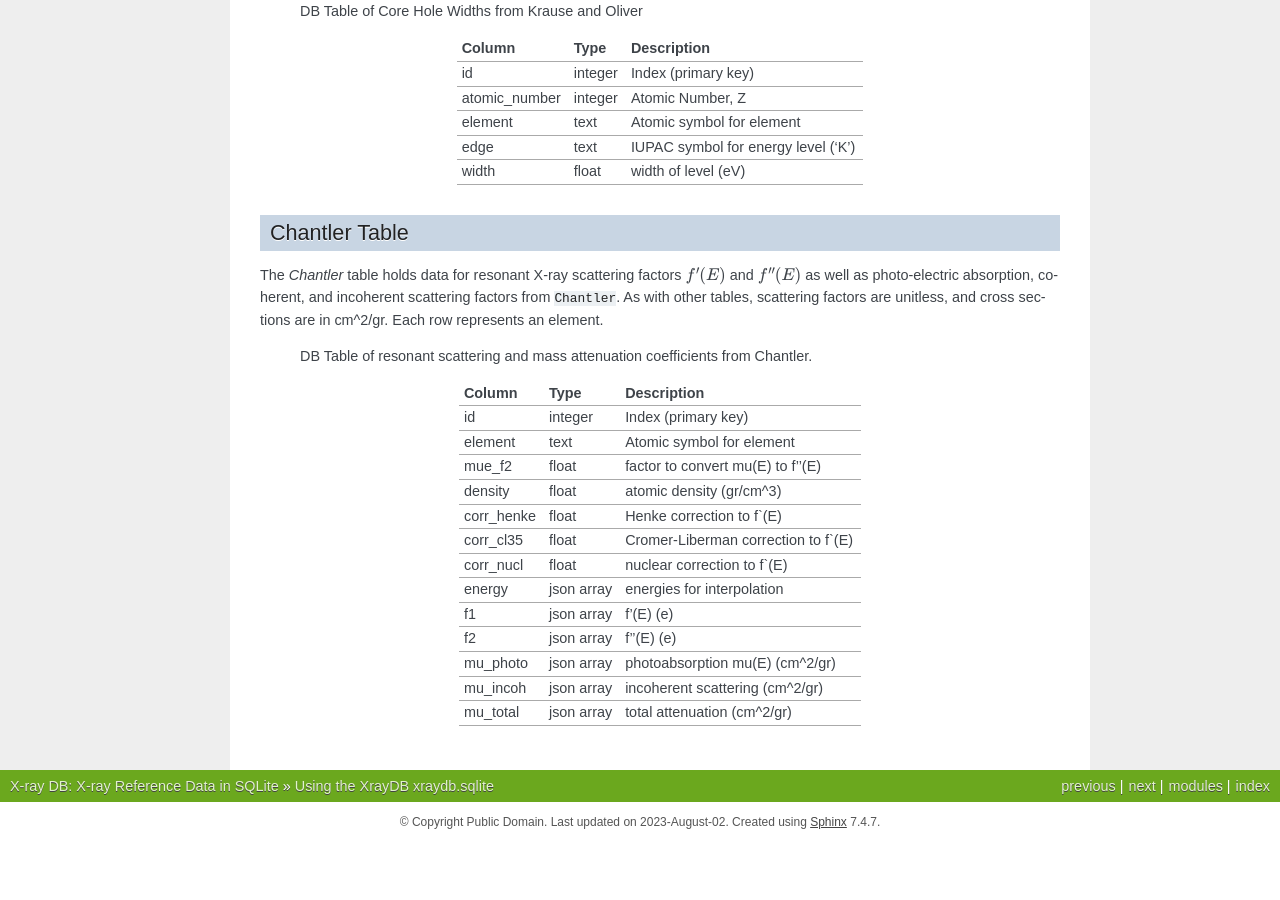
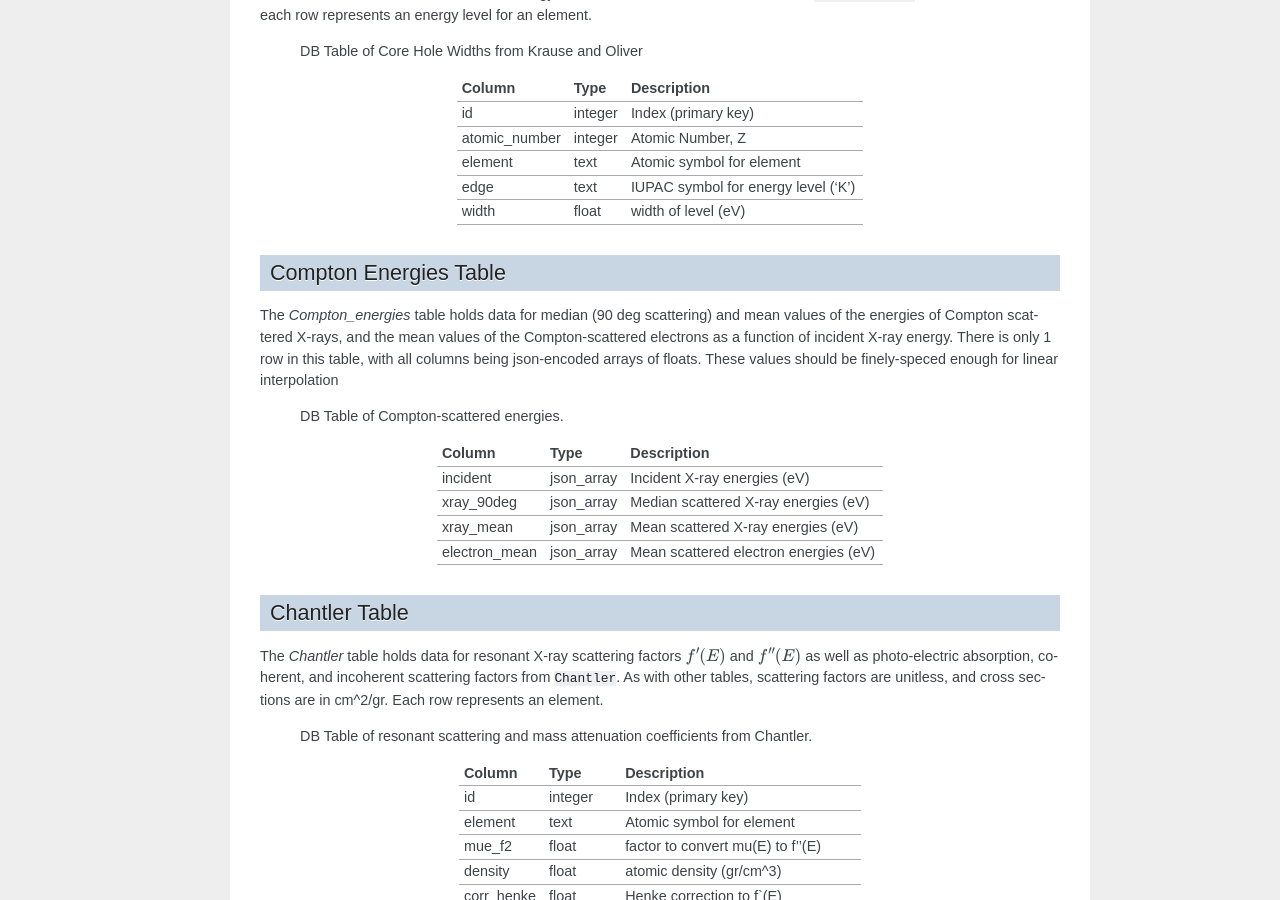
Before and after one commit to xraypy/XrayDB, a Sphinx documentation site: the page built from doc/dbschema.rst, in a window 1280 px wide and 900 px high, scrolled down 5125 px. Built offline with Sphinx 7.4.7, drawn with Linux system fonts in a browser that asks for light colours; the version number could not be read and is left out; cross-references to code outside the pages are shown as plain code; before the commit the page ends 5967 px from its top, so only the background shows below that; some of the changed text lies outside the part shown.

Commit message:
clean up Compton calc, add to doc of schema

```diff
--- a/doc/dbschema.rst
+++ b/doc/dbschema.rst
@@ -159,6 +160,8 @@ represents an element.
     |  atomic_number       | integer      | Atomic Number, Z                      |
     +----------------------+--------------+---------------------------------------+
     |  element             | text         | Atomic symbol                         |
+    +----------------------+--------------+---------------------------------------+
+    |  name                | text         | English name of element               |
     +----------------------+--------------+---------------------------------------+
     |  molar_mass          |  float       | Atomic mass in AMU                    |
     +----------------------+--------------+---------------------------------------+
@@ -424,6 +427,34 @@ energy level for an element.
     +-------------------------------+--------------+---------------------------------------+
 
 
+Compton Energies  Table
+------------------------------
+
+The `Compton_energies` table holds data for median (90 deg scattering) and mean
+values of the energies of Compton scattered X-rays, and the mean values of the
+Compton-scattered electrons as a function of incident X-ray energy.  There is
+only 1 row in this table, with all columns being json-encoded arrays of floats.
+These values should be finely-speced enough for linear interpolation
+
+
+.. index:: DB Table of Compton Energies
+.. _db_compton_table:
+
+   DB Table of Compton-scattered energies.
+
+    +---------------------------+--------------+---------------------------------------+
+    |  Column                   |  Type        | Description                           |
+    +===========================+==============+=======================================+
+    |  incident                 | json_array   | Incident X-ray energies (eV)          |
+    +---------------------------+--------------+---------------------------------------+
+    |  xray_90deg               | json_array   | Median scattered X-ray energies (eV)  |
+    +---------------------------+--------------+---------------------------------------+
+    |  xray_mean                | json_array   | Mean scattered X-ray energies (eV)    |
+    +---------------------------+--------------+---------------------------------------+
+    |  electron_mean            | json_array   | Mean scattered electron energies (eV) |
+    +---------------------------+--------------+---------------------------------------+
+
+
 
 .. _db_chantler_sect:
 
```
Also changed, not shown: other parts of doc/dbschema.rst (+3 -2 lines), 1 other file.
